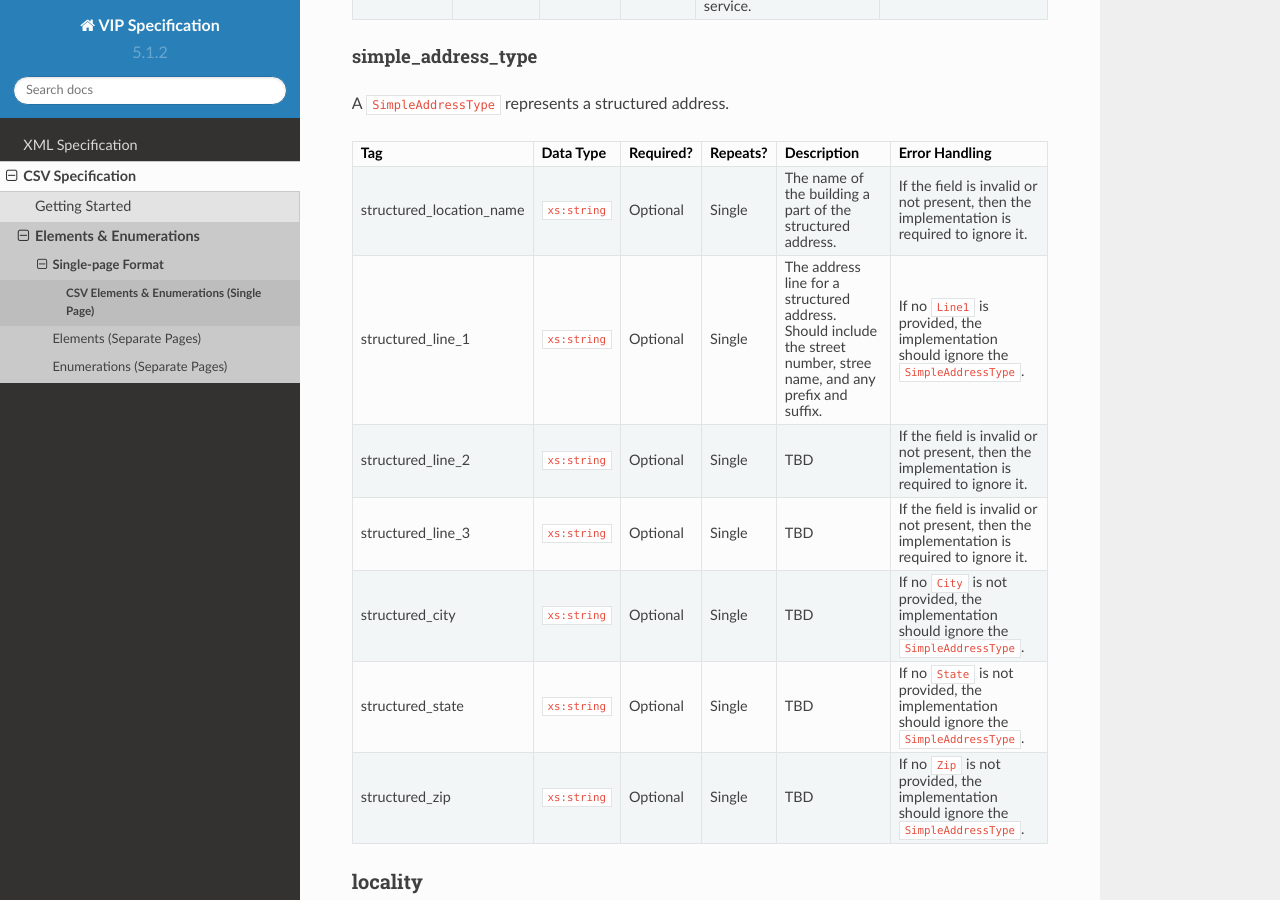
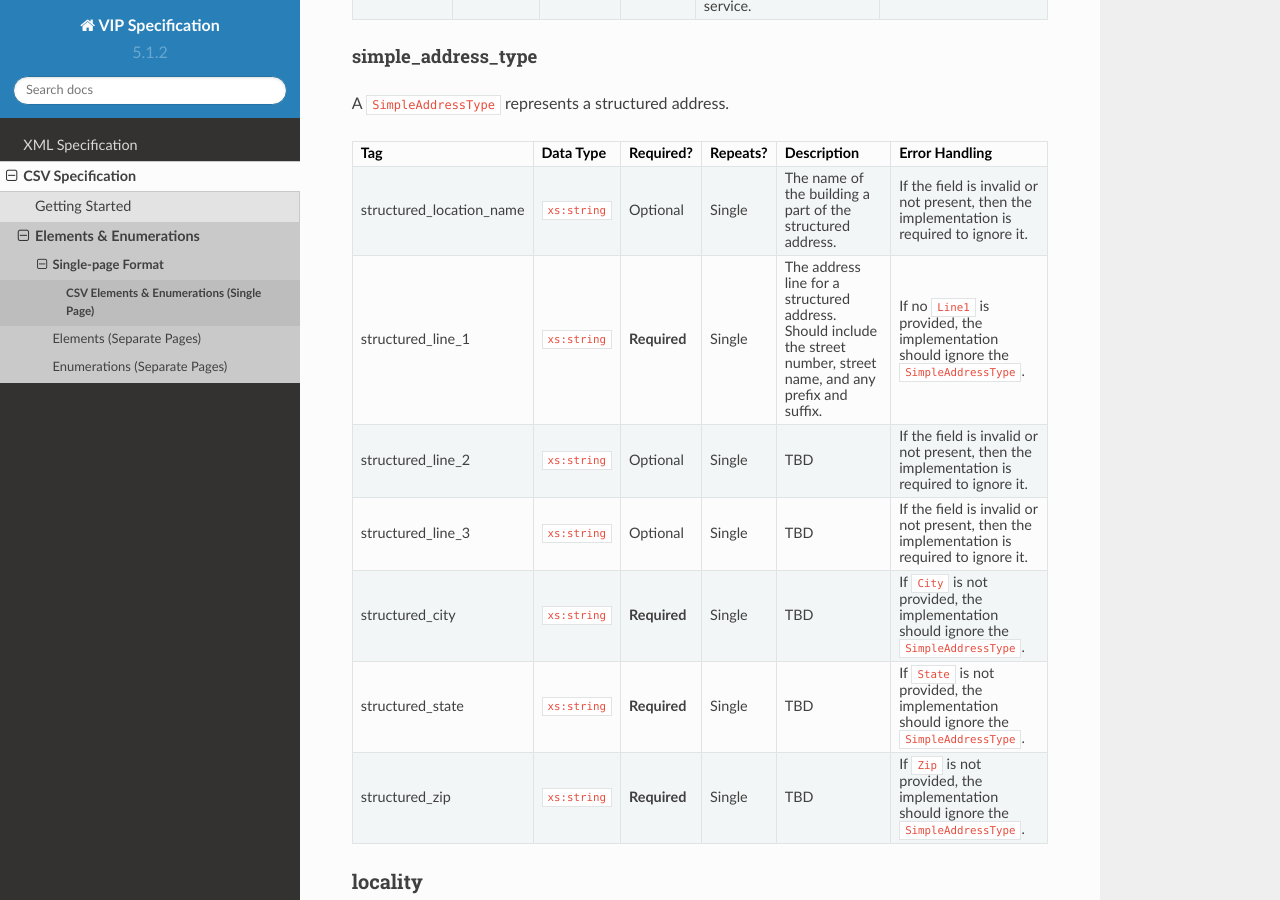
Before and after one commit to votinginfoproject/vip-specification, a Sphinx documentation site: the page built from docs/built_rst/csv/single_page.rst, in a window 1280 px wide and 900 px high, scrolled down 27607 px. Built offline with Sphinx 7.4.7 and the Read the Docs theme 2.0.0, drawn with Linux system fonts in a browser that asks for light colours; some of the changed text lies outside the part shown.

Commit message:
RST update; Correcting some typos, making items in SimpleAddressType required per the XSD

```diff
--- a/docs/built_rst/csv/single_page.rst
+++ b/docs/built_rst/csv/single_page.rst
@@ -1196,12 +1196,12 @@ The PollingLocation object represents a site where voters cast or drop off ballo
 +---------------------------------------+---------------------------+--------------+--------------+------------------------------------------+------------------------------------------+
 | Tag                                   | Data Type                 | Required?    | Repeats?     | Description                              | Error Handling                           |
 +=======================================+===========================+==============+==============+==========================================+==========================================+
-| :ref:`single-csv-simple-address-type` | ``simple-address-type``   | Optional     | Single       | Represents the various structured parts  | One of AddressStructured and AddressLine |
-|                                       |                           |              |              | of an address to a polling location.     | should be present for a given Polling    |
-|                                       |                           |              |              |                                          | Location. If none is present, the        |
-|                                       |                           |              |              |                                          | implementation is required to ignore the |
-|                                       |                           |              |              |                                          | ``PollingLocation`` element containing   |
-|                                       |                           |              |              |                                          | it.                                      |
+| :ref:`single-csv-simple-address-type` | ``simple-address-type``   | Optional     | Single       | Represents the various structured parts  | One of **AddressStructured** and         |
+|                                       |                           |              |              | of an address to a polling location.     | **AddressLine** should be present for a  |
+|                                       |                           |              |              |                                          | given Polling Location. If none is       |
+|                                       |                           |              |              |                                          | present, the implementation is required  |
+|                                       |                           |              |              |                                          | to ignore the ``PollingLocation``        |
+|                                       |                           |              |              |                                          | element containing it.                   |
 +---------------------------------------+---------------------------+--------------+--------------+------------------------------------------+------------------------------------------+
 | address_line                          | ``xs:string``             | Optional     | Repeats      | Represents the various parts of an       | One of AddressStructured and AddressLine |
 |                                       |                           |              |              | address to a polling location.           | should be present for a given Polling    |
@@ -1296,9 +1296,9 @@ A ``SimpleAddressType`` represents a structured address.
 |                          |               |              |              | structured address.                      | then the implementation is required to   |
 |                          |               |              |              |                                          | ignore it.                               |
 +--------------------------+---------------+--------------+--------------+------------------------------------------+------------------------------------------+
-| structured_line_1        | ``xs:string`` | Optional     | Single       | The address line for a structured        | If no ``Line1`` is provided, the         |
+| structured_line_1        | ``xs:string`` | **Required** | Single       | The address line for a structured        | If no ``Line1`` is provided, the         |
 |                          |               |              |              | address. Should include the street       | implementation should ignore the         |
-|                          |               |              |              | number, stree name, and any prefix and   | ``SimpleAddressType``.                   |
+|                          |               |              |              | number, street name, and any prefix and  | ``SimpleAddressType``.                   |
 |                          |               |              |              | suffix.                                  |                                          |
 +--------------------------+---------------+--------------+--------------+------------------------------------------+------------------------------------------+
 | structured_line_2        | ``xs:string`` | Optional     | Single       | TBD                                      | If the field is invalid or not present,  |
@@ -1309,15 +1309,15 @@ A ``SimpleAddressType`` represents a structured address.
 |                          |               |              |              |                                          | then the implementation is required to   |
 |                          |               |              |              |                                          | ignore it.                               |
 +--------------------------+---------------+--------------+--------------+------------------------------------------+------------------------------------------+
-| structured_city          | ``xs:string`` | Optional     | Single       | TBD                                      | If no ``City`` is not provided, the      |
+| structured_city          | ``xs:string`` | **Required** | Single       | TBD                                      | If ``City`` is not provided, the         |
 |                          |               |              |              |                                          | implementation should ignore the         |
 |                          |               |              |              |                                          | ``SimpleAddressType``.                   |
 +--------------------------+---------------+--------------+--------------+------------------------------------------+------------------------------------------+
-| structured_state         | ``xs:string`` | Optional     | Single       | TBD                                      | If no ``State`` is not provided, the     |
+| structured_state         | ``xs:string`` | **Required** | Single       | TBD                                      | If ``State`` is not provided, the        |
 |                          |               |              |              |                                          | implementation should ignore the         |
 |                          |               |              |              |                                          | ``SimpleAddressType``.                   |
 +--------------------------+---------------+--------------+--------------+------------------------------------------+------------------------------------------+
-| structured_zip           | ``xs:string`` | Optional     | Single       | TBD                                      | If no ``Zip`` is not provided, the       |
+| structured_zip           | ``xs:string`` | **Required** | Single       | TBD                                      | If ``Zip`` is not provided, the          |
 |                          |               |              |              |                                          | implementation should ignore the         |
 |                          |               |              |              |                                          | ``SimpleAddressType``.                   |
 +--------------------------+---------------+--------------+--------------+------------------------------------------+------------------------------------------+
@@ -2774,9 +2774,9 @@ A ``SimpleAddressType`` represents a structured address.
 |                          |               |              |              | structured address.                      | then the implementation is required to   |
 |                          |               |              |              |                                          | ignore it.                               |
 +--------------------------+---------------+--------------+--------------+------------------------------------------+------------------------------------------+
-| structured_line_1        | ``xs:string`` | Optional     | Single       | The address line for a structured        | If no ``Line1`` is provided, the         |
+| structured_line_1        | ``xs:string`` | **Required** | Single       | The address line for a structured        | If no ``Line1`` is provided, the         |
 |                          |               |              |              | address. Should include the street       | implementation should ignore the         |
-|                          |               |              |              | number, stree name, and any prefix and   | ``SimpleAddressType``.                   |
+|                          |               |              |              | number, street name, and any prefix and  | ``SimpleAddressType``.                   |
 |                          |               |              |              | suffix.                                  |                                          |
 +--------------------------+---------------+--------------+--------------+------------------------------------------+------------------------------------------+
 | structured_line_2        | ``xs:string`` | Optional     | Single       | TBD                                      | If the field is invalid or not present,  |
@@ -2787,15 +2787,15 @@ A ``SimpleAddressType`` represents a structured address.
 |                          |               |              |              |                                          | then the implementation is required to   |
 |                          |               |              |              |                                          | ignore it.                               |
 +--------------------------+---------------+--------------+--------------+------------------------------------------+------------------------------------------+
-| structured_city          | ``xs:string`` | Optional     | Single       | TBD                                      | If no ``City`` is not provided, the      |
+| structured_city          | ``xs:string`` | **Required** | Single       | TBD                                      | If ``City`` is not provided, the         |
 |                          |               |              |              |                                          | implementation should ignore the         |
 |                          |               |              |              |                                          | ``SimpleAddressType``.                   |
 +--------------------------+---------------+--------------+--------------+------------------------------------------+------------------------------------------+
-| structured_state         | ``xs:string`` | Optional     | Single       | TBD                                      | If no ``State`` is not provided, the     |
+| structured_state         | ``xs:string`` | **Required** | Single       | TBD                                      | If ``State`` is not provided, the        |
 |                          |               |              |              |                                          | implementation should ignore the         |
 |                          |               |              |              |                                          | ``SimpleAddressType``.                   |
 +--------------------------+---------------+--------------+--------------+------------------------------------------+------------------------------------------+
-| structured_zip           | ``xs:string`` | Optional     | Single       | TBD                                      | If no ``Zip`` is not provided, the       |
+| structured_zip           | ``xs:string`` | **Required** | Single       | TBD                                      | If ``Zip`` is not provided, the          |
 |                          |               |              |              |                                          | implementation should ignore the         |
 |                          |               |              |              |                                          | ``SimpleAddressType``.                   |
 +--------------------------+---------------+--------------+--------------+------------------------------------------+------------------------------------------+
```
Also changed, not shown: docs/built_rst/csv/elements/polling_location.rst (+11 -11 lines), docs/built_rst/tables/elements/polling_location.rst (+6 -6 lines), docs/built_rst/tables/elements/simple_address_type.rst (+5 -5 lines), docs/built_rst/xml/elements/polling_location.rst (+11 -11 lines), docs/built_rst/xml/single_page.rst (+16 -16 lines).
